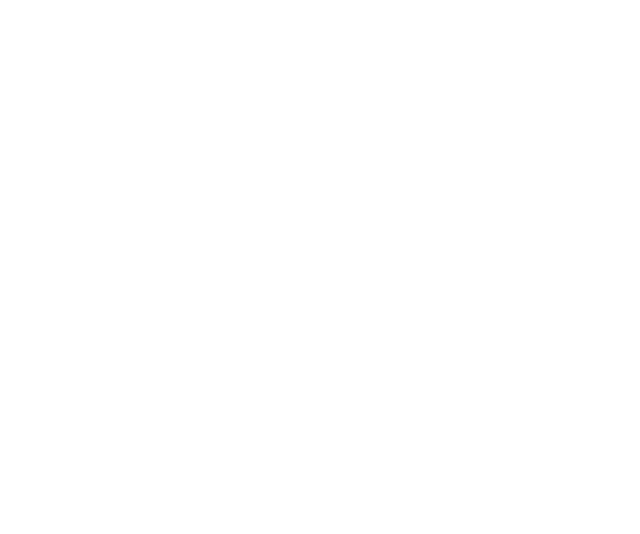
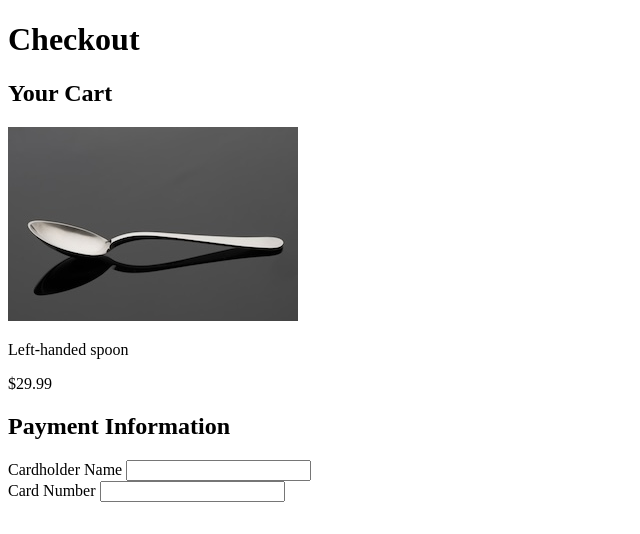
Before and after one commit to dougsten/FCC-HTML-CheckoutPage, a plain HTML site: page index.html in a window 1280 px wide. Shown: the whole page, without its empty margins (0-640 px from the left). Drawn offline with Linux system fonts and the light colour scheme.

Commit message:
complete, passed all tests

```diff
--- a/index.html
+++ b/index.html
@@ -7,6 +7,24 @@
 </head>
 
 <body>
+    <h1>Checkout</h1>
+  <section>
+    <h2>Your Cart</h2>
+    <img src="spoon.jpg" alt="Left-handed spoon">
+    <!-- <label>Left-handed spoon</label> -->
+    <p>Left-handed spoon</p>
+    <p>$29.99</p>
+  </section>
+  <section>
+    <h2>Payment Information</h2>
+    <form>
+      <label for="card-name">Cardholder Name</label>
+      <input type="text" id="card-name" name="card-name" minlength="3" maxlength="40" required aria-required="true">
+      <br>
+      <label for="card-number">Card Number</label>
+      <input type="text" id="card-number" name="card-number" minlength="16" maxlength="16" required aria-required="true">
+    </form>
+  </section>
 
 </body>
 
```
Also changed, not shown: spoon.jpg (added).
